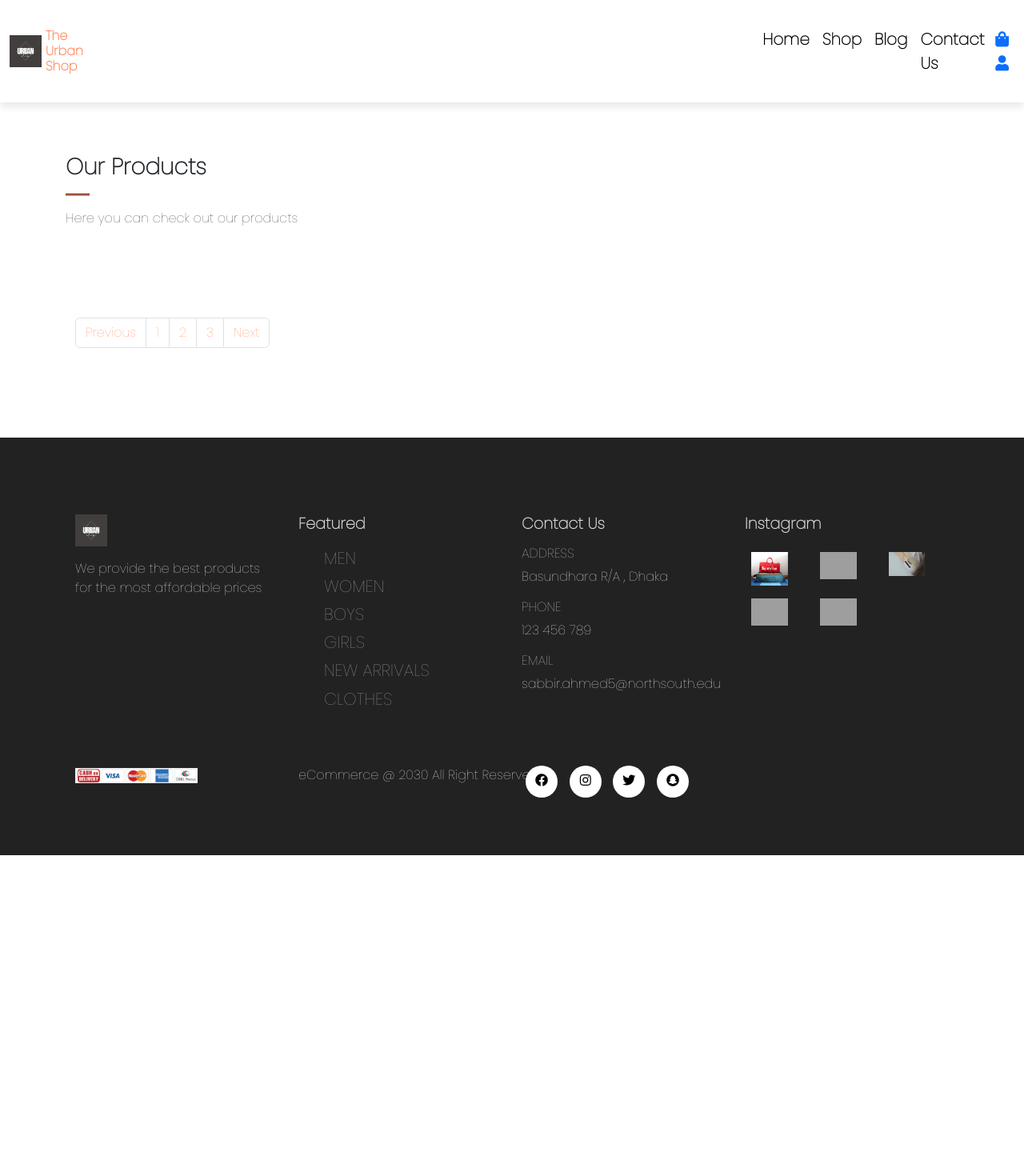
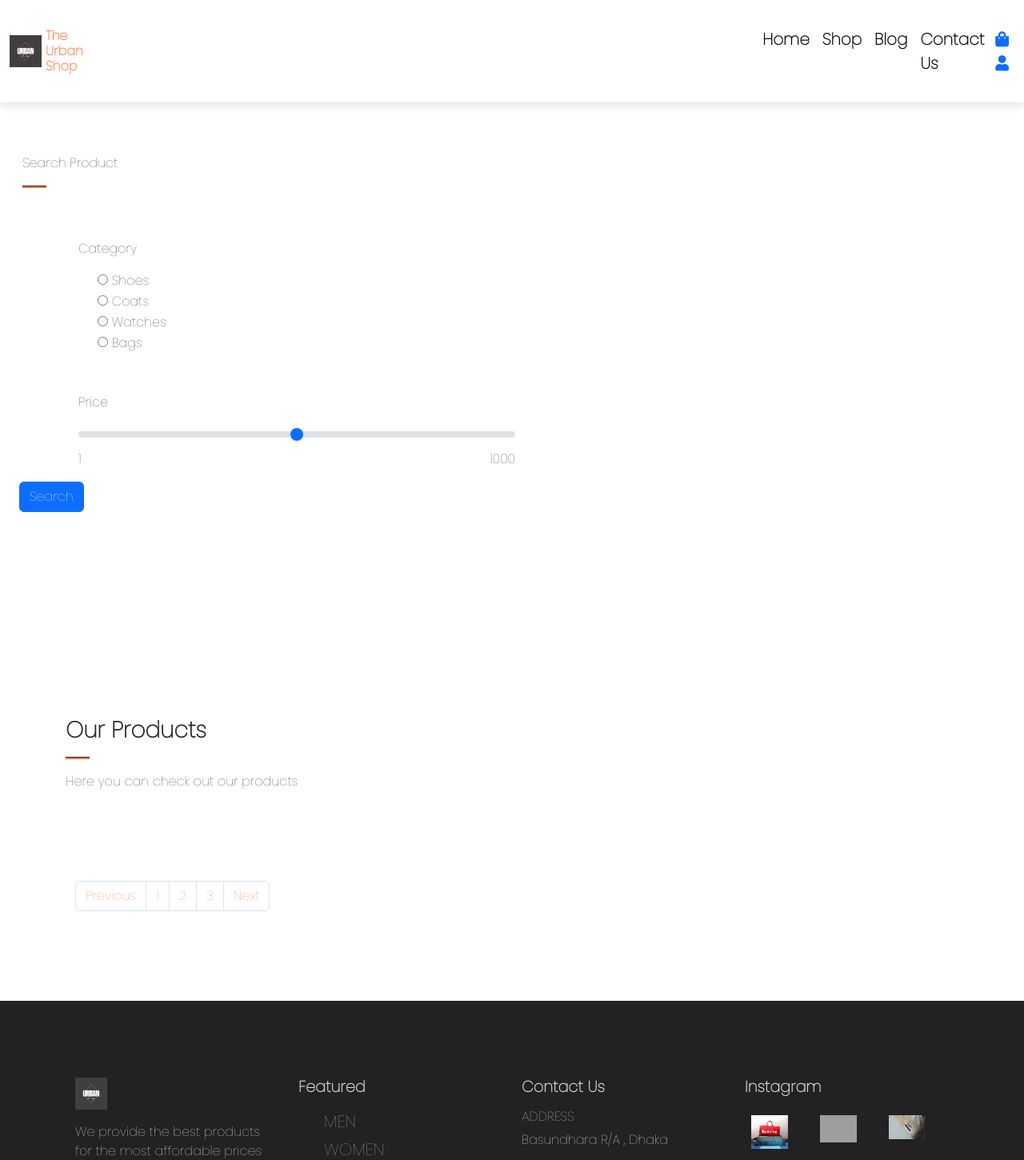
Before and after one commit to SAshourav/UrbanBD, a PHP site: page /shop.php in a window 1280 px wide. Shown: the top 1450 px of the page at 80% size. Before the commit the page ends 1069 px from the top, so only its background shows below. Run offline with PHP 8.4, Linux system fonts and the light colour scheme; data that the repository does not hold is empty; grey boxes are pictures that could not be loaded.

Commit message:
adding search option and filter

```diff
--- a/shop.php
+++ b/shop.php
@@ -102,6 +102,65 @@ $products = $stmt->get_result();  //array
         <!--Shop-->
 
         <!-- Search Section-->
+        <section id="search" class="my-5 py-5 ms-2">
+          <div class="container mt-5 py-5 ms-2">
+            <p>Search Product</p>
+            <hr>
+          </div>
+
+            <form>
+              <div class="row mx-auto container">
+                <div class="col-lg-12 col-md-12 col-sm-12">
+
+                  <p>Category</p>
+                    <div class="form-check">
+                      <input class="form-check-output" type="radio" name="category" id="category-one">
+                      <label class="form-check-label" for="flexRedioDefault1">
+                        Shoes
+                      </label>
+                    </div>
+
+                    <div class="form-check">
+                      <input class="form-check-output" type="radio" name="category" id="category-one">
+                      <label class="form-check-label" for="flexRedioDefault2">
+                        Coats
+                      </label>
+                    </div>
+
+                    <div class="form-check">
+                      <input class="form-check-output" type="radio" name="category" id="category-one">
+                      <label class="form-check-label" for="flexRedioDefault3">
+                        Watches
+                      </label>
+                    </div>
+
+                    <div class="form-check">
+                      <input class="form-check-output" type="radio" name="category" id="category-one">
+                      <label class="form-check-label" for="flexRedioDefault4">
+                        Bags
+                      </label>
+                    </div>
+
+                </div>
+              </div>
+
+              <div class="row mx-auto container mt-5">
+                <div class="col-lg-12 col-md-12 col-sm-12">
+                  <p>Price</p>
+                  <input type="range" class="form-range w-50" min="1" max="1000" id="customRange2">
+                  <div class="w-50">
+                    <span style="float: left;">1</span>
+                    <span style="float: right;">1000</span>
+                  </div>
+                </div>
+              </div>
+
+              <div class="form-group my-3 mx-3">
+                <input type="submit" name="search" value="Search" class="btn btn-primary">
+              </div>
+
+            </form>
+        </section>
 
         <!-- Featured Section-->
     <section id="featured" class="my-5 py-5">
```
